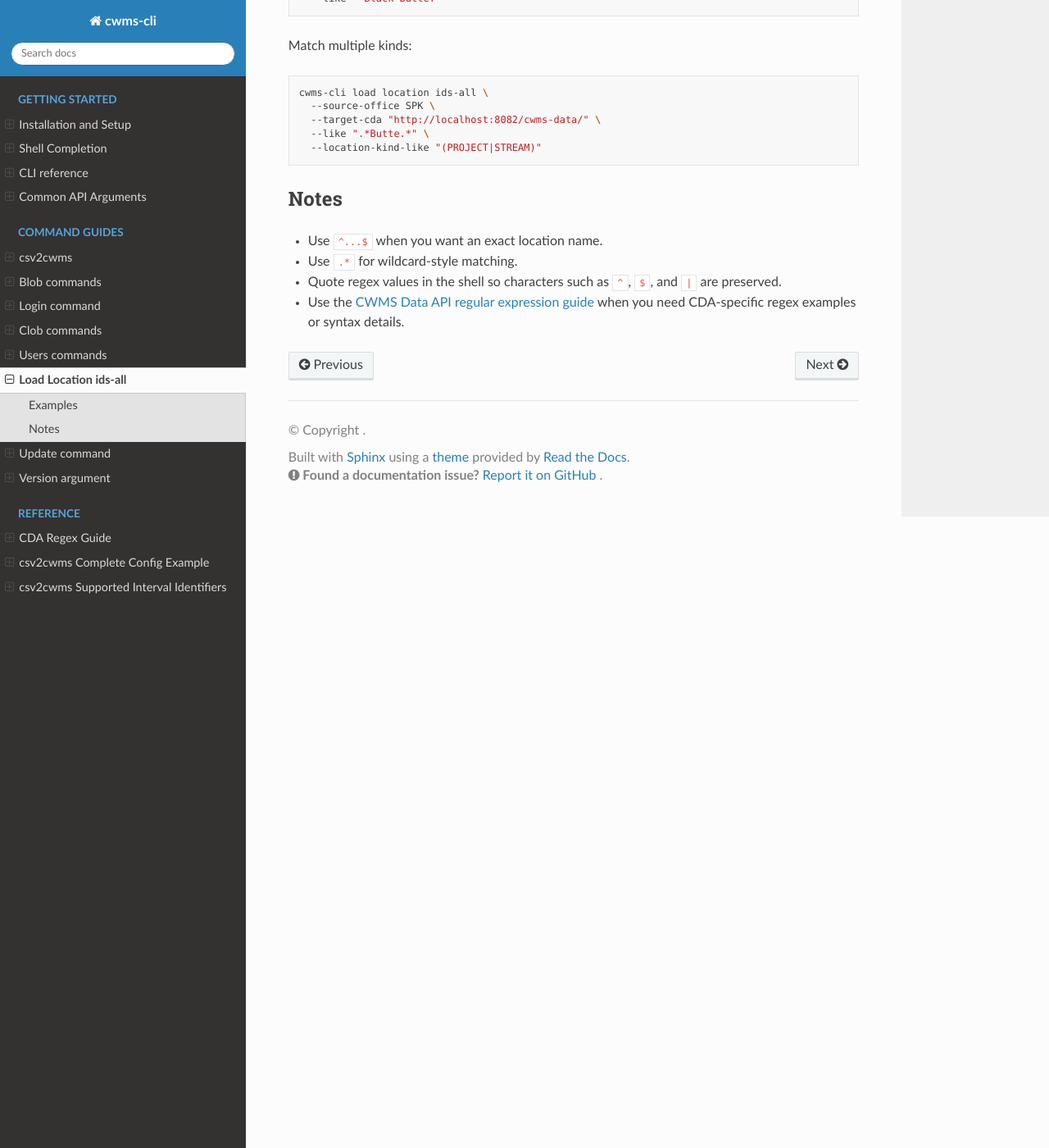
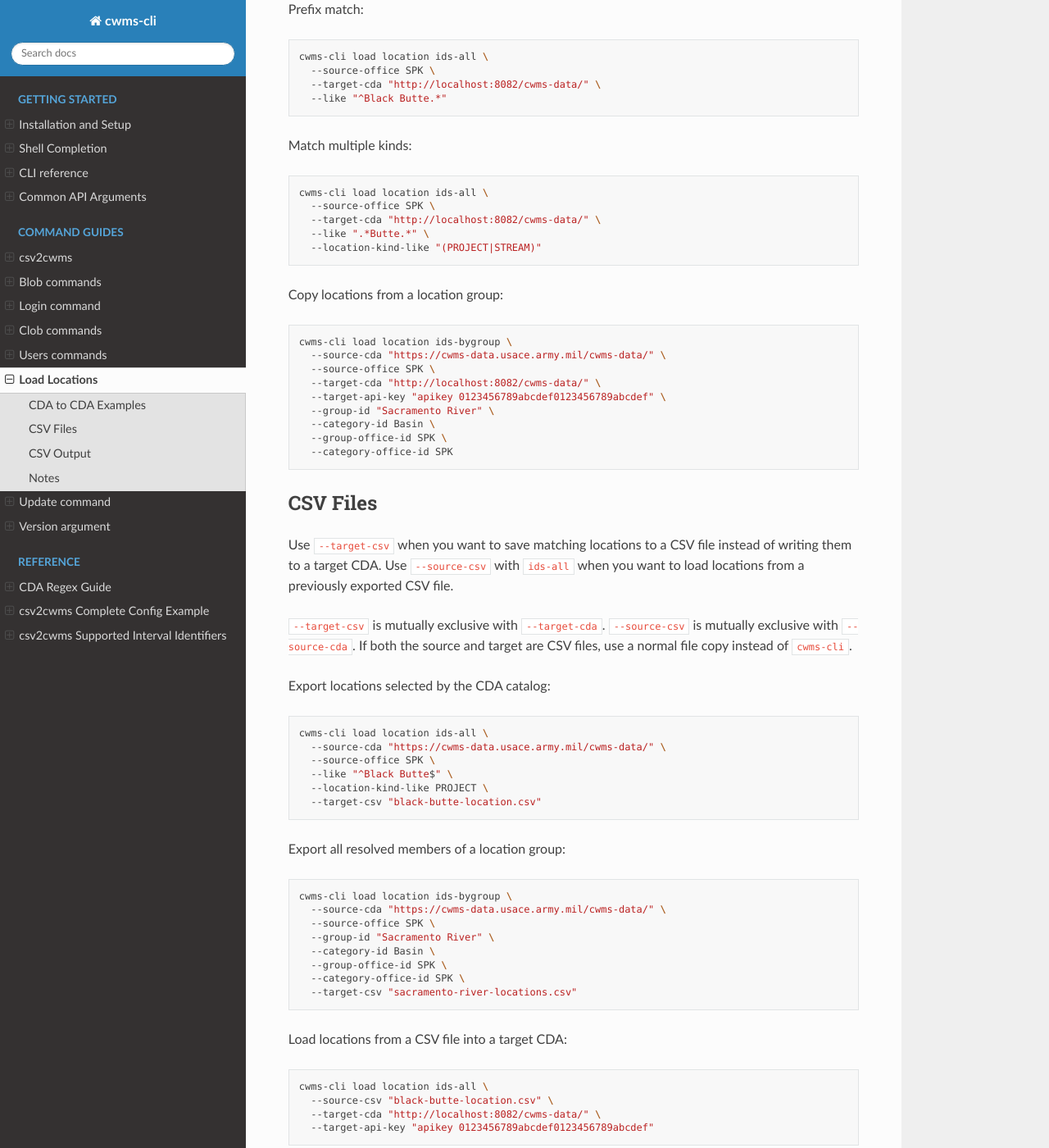
Before and after one commit to HydrologicEngineeringCenter/cwms-cli, a Sphinx documentation site: the page built from docs/cli/load_location_ids_all.rst, in a window 1280 px wide and 1400 px high, scrolled down 824 px. Shown: the whole window at 82% size. Built offline with Sphinx 7.4.7 and the Read the Docs theme 3.1.0, drawn with Linux system fonts in a browser that asks for light colours; some of the changed text lies outside the part shown.

Commit message:
docs: add load location csv examples

```diff
--- a/docs/cli.rst
+++ b/docs/cli.rst
@@ -11,7 +11,7 @@ See also
 - :doc:`clob <cli/clob>`
 - :doc:`csv2cwms <cli/csv2cwms>`
 - :doc:`CDA Regex Guide <cli/cda_regex>`
-- :doc:`load location ids-all <cli/load_location_ids_all>`
+- :doc:`Load Locations <cli/load_location_ids_all>`
 
 .. click:: cwmscli.__main__:cli
    :prog: cwms-cli
--- a/docs/cli/load_location_ids_all.rst
+++ b/docs/cli/load_location_ids_all.rst
@@ -1,18 +1,24 @@
-Load Location ids-all
-=====================
+Load Locations
+==============
 
 .. include:: ../_generated/maintainers/load_location_ids_all.inc
 
 Use ``cwms-cli load location ids-all`` to copy locations selected by the
-source CDA catalog into a target CDA.
+source CDA catalog into a target CDA. Use
+``cwms-cli load location ids-bygroup`` to copy the locations that belong to a
+source CDA location group.
 
-This subcommand passes ``--like`` and ``--location-kind-like`` directly to the
-source CDA catalog, so both options use CDA regular expression behavior. The
-CLI does not apply extra exact-match filtering. For CDA regex syntax, see the
-:doc:`CWMS Data API regular expression guide <cda_regex>`.
+Both commands can write selected locations to CSV files instead of storing them
+to a target CDA. The ``ids-all`` command can also read locations back from a
+CSV file and store them to a target CDA.
 
-Examples
---------
+The ``ids-all`` command passes ``--like`` and ``--location-kind-like`` directly
+to the source CDA catalog, so both options use CDA regular expression behavior.
+The CLI does not apply extra exact-match filtering. For CDA regex syntax, see
+the :doc:`CWMS Data API regular expression guide <cda_regex>`.
+
+CDA to CDA Examples
+-------------------
 
 Exact location name:
 
@@ -45,6 +51,85 @@ Match multiple kinds:
      --like ".*Butte.*" \
      --location-kind-like "(PROJECT|STREAM)"
 
+Copy locations from a location group:
+
+.. code-block:: shell
+
+   cwms-cli load location ids-bygroup \
+     --source-cda "https://cwms-data.usace.army.mil/cwms-data/" \
+     --source-office SPK \
+     --target-cda "http://localhost:8082/cwms-data/" \
+     --target-api-key "apikey 0123456789abcdef0123456789abcdef" \
+     --group-id "Sacramento River" \
+     --category-id Basin \
+     --group-office-id SPK \
+     --category-office-id SPK
+
+CSV Files
+---------
+
+Use ``--target-csv`` when you want to save matching locations to a CSV file
+instead of writing them to a target CDA. Use ``--source-csv`` with
+``ids-all`` when you want to load locations from a previously exported CSV
+file.
+
+``--target-csv`` is mutually exclusive with ``--target-cda``. ``--source-csv``
+is mutually exclusive with ``--source-cda``. If both the source and target are
+CSV files, use a normal file copy instead of ``cwms-cli``.
+
+Export locations selected by the CDA catalog:
+
+.. code-block:: shell
+
+   cwms-cli load location ids-all \
+     --source-cda "https://cwms-data.usace.army.mil/cwms-data/" \
+     --source-office SPK \
+     --like "^Black Butte$" \
+     --location-kind-like PROJECT \
+     --target-csv "black-butte-location.csv"
+
+Export all resolved members of a location group:
+
+.. code-block:: shell
+
+   cwms-cli load location ids-bygroup \
+     --source-cda "https://cwms-data.usace.army.mil/cwms-data/" \
+     --source-office SPK \
+     --group-id "Sacramento River" \
+     --category-id Basin \
+     --group-office-id SPK \
+     --category-office-id SPK \
+     --target-csv "sacramento-river-locations.csv"
+
+Load locations from a CSV file into a target CDA:
+
+.. code-block:: shell
+
+   cwms-cli load location ids-all \
+     --source-csv "black-butte-location.csv" \
+     --target-cda "http://localhost:8082/cwms-data/" \
+     --target-api-key "apikey 0123456789abcdef0123456789abcdef"
+
+Preview a CSV load without storing records:
+
+.. code-block:: shell
+
+   cwms-cli load location ids-all \
+     --source-csv "black-butte-location.csv" \
+     --target-cda "http://localhost:8082/cwms-data/" \
+     --dry-run
+
+CSV Output
+----------
+
+CSV exports include the location fields returned by CDA, with no added index
+column. A small export looks like this:
+
+.. code-block:: text
+
+   office-id,name,latitude,longitude,active,public-name,location-kind,elevation-units
+   SPK,Black Butte,39.8006222,-122.3581694,True,Black Butte Lake,PROJECT,ft
+
 Notes
 -----
 
@@ -52,3 +137,4 @@ Notes
 - Use ``.*`` for wildcard-style matching.
 - Quote regex values in the shell so characters such as ``^``, ``$``, and ``|`` are preserved.
 - Use the :doc:`CWMS Data API regular expression guide <cda_regex>` when you need CDA-specific regex examples or syntax details.
+- Use ``--filter-office`` with ``ids-bygroup`` to keep only group members whose ``office-id`` matches ``--source-office``. This is the default.
--- a/docs/index.rst
+++ b/docs/index.rst
@@ -26,8 +26,8 @@ Task Guides
 - :doc:`csv2cwms <cli/csv2cwms>` to load CSV time series into CDA
 - :doc:`Blob commands <cli/blob>` to upload, download, list, delete, and
   update blobs
-- :doc:`Load Location ids-all <cli/load_location_ids_all>` to copy locations
-  selected from a source CDA catalog into a target CDA
+- :doc:`Load Locations <cli/load_location_ids_all>` to copy locations from a
+  source CDA catalog or location group into a target CDA or CSV file
 - :doc:`Update command <cli/update>` to update the installed package with pip
 - :doc:`Version argument <cli/version>` to print the installed version and see
   upgrade guidance
```
